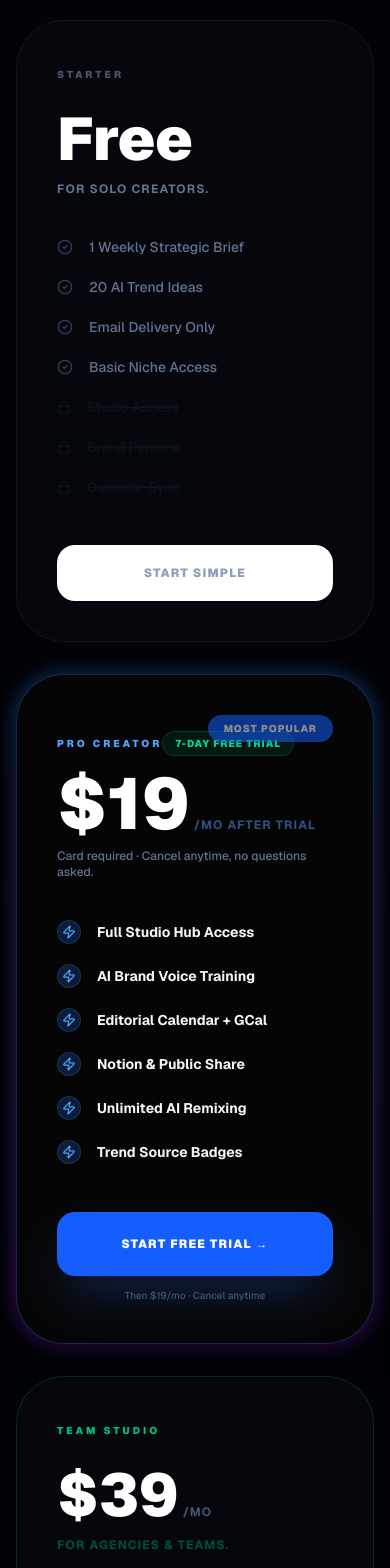
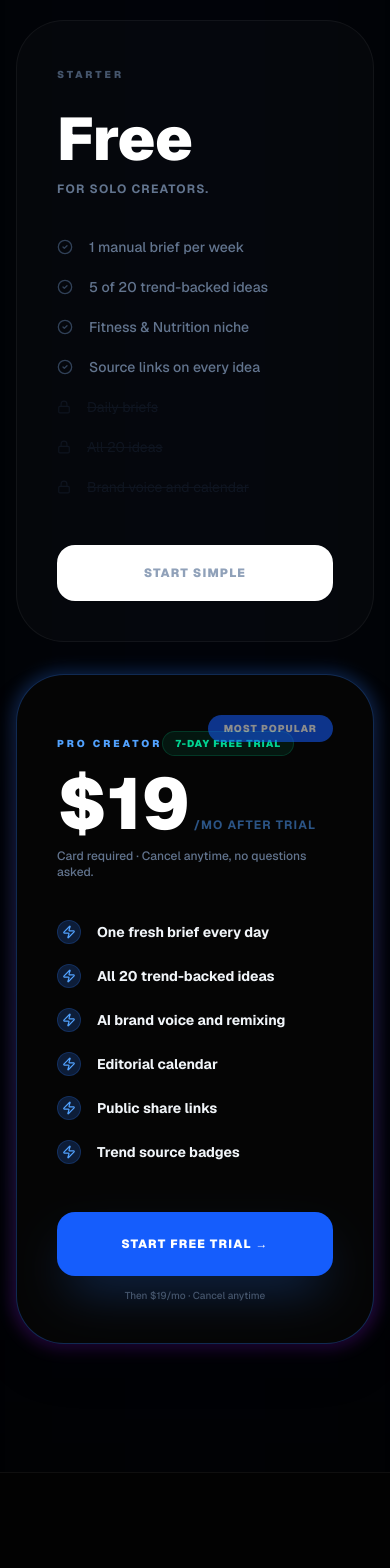
Before and after one commit to Wawen22/repsbriefAI, a Next.js app: page / in a window 390 px wide. Shown: the part 8339-9907 px from the top of the page. Built offline with nearby package versions, Linux system fonts and the light colour scheme.

Commit message:
fix: make public conversion promises accurate

```diff
--- a/src/app/api/email/waitlist/route.ts
+++ b/src/app/api/email/waitlist/route.ts
@@ -19,14 +19,23 @@ export async function POST(req: Request) {
       .upsert({ email: email.trim().toLowerCase(), source: 'hero' }, { onConflict: 'email', ignoreDuplicates: true })
     if (databaseError) throw databaseError
 
+    const from = process.env.RESEND_FROM_EMAIL
+    if (!from) {
+      console.warn('[Waitlist] Lead saved but RESEND_FROM_EMAIL is not configured')
+      return NextResponse.json({ success: true, emailDelivery: false })
+    }
+
     const { error: emailError } = await resend.emails.send({
-      from: 'RepsBrief <onboarding@resend.dev>',
+      from,
       to: [email.trim().toLowerCase()],
       subject: 'Create your RepsBrief account',
       html: '<p>Create your account at <a href="https://repsbrief.com/signup">repsbrief.com/signup</a>.</p>',
     })
-    if (emailError) throw emailError
-    return NextResponse.json({ success: true })
+    if (emailError) {
+      console.error('[Waitlist] Lead saved but invitation could not be sent:', emailError)
+    }
+
+    return NextResponse.json({ success: true, emailDelivery: !emailError })
   } catch (err) {
     console.error('[Waitlist] Error:', err)
     return NextResponse.json({ error: 'Failed' }, { status: 500 })
--- a/src/app/api/stripe/webhook/route.ts
+++ b/src/app/api/stripe/webhook/route.ts
@@ -104,6 +104,10 @@ async function rewardReferrer(subscription: Stripe.Subscription) {
       amount: -1900, // -$19.00 in cents
       currency: 'usd',
       description: `Referral reward — your invite converted to Pro`,
+    }, {
+      // Stripe guarantees that a retry of the same subscription conversion
+      // cannot create a second customer credit.
+      idempotencyKey: `referral-reward-${subscription.id}`,
     })
 
     console.log(`[Referral] Applied $19 credit to referrer ${referrer.id} (stripe: ${referrer.stripe_customer_id})`)
--- a/src/app/s/[id]/page.tsx
+++ b/src/app/s/[id]/page.tsx
@@ -151,10 +151,10 @@ export default async function SharedStrategyPage({
           <div className="rounded-3xl border border-blue-500/20 bg-gradient-to-b from-blue-500/[0.08] to-transparent p-7 space-y-5 text-center">
             <div className="space-y-1.5">
               <p className="text-white font-black text-lg tracking-tight">
-                Get 20 strategies like this — every week
+                Get source-backed strategies for your next post
               </p>
               <p className="text-slate-400 text-sm font-light">
-                AI-curated from Reddit, YouTube &amp; Google Trends. Free forever.
+                Start with one manual brief per week, then unlock daily briefs with Pro.
               </p>
             </div>
 
@@ -162,7 +162,7 @@ export default async function SharedStrategyPage({
               href="/signup"
               className="flex items-center justify-center gap-2 w-full h-13 py-4 rounded-2xl bg-blue-600 hover:bg-blue-500 text-white text-xs font-black uppercase tracking-widest shadow-2xl shadow-blue-500/25 transition-all hover:scale-[1.02] group"
             >
-              Start Free — Get My Brief
+              Start Free — Create My Brief
               <ArrowRight className="w-4 h-4 group-hover:translate-x-0.5 transition-transform" />
             </Link>
 
--- a/src/components/landing/HeroSection.tsx
+++ b/src/components/landing/HeroSection.tsx
@@ -28,7 +28,7 @@ function EmailCaptureForm() {
     return (
       <div className="flex items-center justify-center gap-3 px-6 py-4 rounded-2xl bg-emerald-500/10 border border-emerald-500/20 text-emerald-400 font-bold text-sm max-w-lg mx-auto">
         <CheckCircle2 className="w-5 h-5 shrink-0" />
-        Check your inbox for the invitation to create your account.
+        You’re on the list. Create your account now to start your first brief.
       </div>
     )
   }
--- a/src/components/landing/PricingNexus.tsx
+++ b/src/components/landing/PricingNexus.tsx
@@ -2,7 +2,7 @@
 
 import { Button } from "@/components/ui/button"
 import { Badge } from "@/components/ui/badge"
-import { CheckCircle2, ShieldCheck, Lock, Zap } from "lucide-react"
+import { CheckCircle2, Lock, Zap } from "lucide-react"
 import Link from "next/link"
 
 export function PricingNexus() {
@@ -16,10 +16,10 @@ export function PricingNexus() {
             Investment in Growth
           </Badge>
           <h2 className="text-5xl md:text-7xl font-black tracking-tighter text-white uppercase">Pick Your Power.</h2>
-          <p className="text-slate-400 max-w-xl mx-auto text-xl font-light">Join the top 1% of content studios scaling with data.</p>
+          <p className="text-slate-400 max-w-xl mx-auto text-xl font-light">Start with verified fitness signals, then unlock a daily strategic workflow.</p>
         </div>
 
-        <div className="grid md:grid-cols-3 gap-8 max-w-7xl mx-auto items-stretch">
+        <div className="grid md:grid-cols-2 gap-8 max-w-5xl mx-auto items-stretch">
 
           {/* Starter Plan */}
           <div className="bg-white/[0.02] border border-white/5 rounded-[3rem] p-10 lg:p-12 flex flex-col group hover:border-white/10 transition-all">
@@ -32,16 +32,16 @@ export function PricingNexus() {
             </div>
             <div className="space-y-5 mb-12 flex-1">
               {[
-                '1 Weekly Strategic Brief',
-                '20 AI Trend Ideas',
-                'Email Delivery Only',
-                'Basic Niche Access'
+                '1 manual brief per week',
+                '5 of 20 trend-backed ideas',
+                'Fitness & Nutrition niche',
+                'Source links on every idea'
               ].map((f, i) => (
                 <div key={i} className="flex gap-4 text-sm text-slate-500 items-center font-medium">
                   <CheckCircle2 className="w-4 h-4 text-slate-700 shrink-0" /> {f}
                 </div>
               ))}
-              {['Studio Access', 'Brand Persona', 'Calendar Sync'].map((f, i) => (
+              {['Daily briefs', 'All 20 ideas', 'Brand voice and calendar'].map((f, i) => (
                 <div key={i} className="flex gap-4 text-sm text-slate-800 items-center line-through opacity-40">
                   <Lock className="w-3.5 h-3.5 text-slate-800 shrink-0" /> {f}
                 </div>
@@ -74,12 +74,12 @@ export function PricingNexus() {
               </div>
               <div className="space-y-5 mb-12 flex-1">
                 {[
-                  'Full Studio Hub Access',
-                  'AI Brand Voice Training',
-                  'Editorial Calendar + GCal',
-                  'Notion & Public Share',
-                  'Unlimited AI Remixing',
-                  'Trend Source Badges'
+                  'One fresh brief every day',
+                  'All 20 trend-backed ideas',
+                  'AI brand voice and remixing',
+                  'Editorial calendar',
+                  'Public share links',
+                  'Trend source badges'
                 ].map((f, i) => (
                   <div key={i} className="flex gap-4 text-sm text-slate-100 items-center font-bold">
                     <div className="w-6 h-6 rounded-full bg-blue-500/20 flex items-center justify-center shrink-0 border border-blue-500/20">
@@ -96,39 +96,6 @@ export function PricingNexus() {
             </div>
           </div>
 
-          {/* Team Plan */}
-          <div className="bg-white/[0.02] border border-emerald-500/20 rounded-[3rem] p-10 lg:p-12 flex flex-col group hover:border-emerald-500/40 transition-all">
-            <div className="mb-10">
-              <span className="text-[10px] font-black text-emerald-500 uppercase tracking-[0.3em]">Team Studio</span>
-              <div className="mt-6 flex items-baseline gap-1">
-                <span className="text-6xl font-black text-white">$39</span>
-                <span className="text-slate-600 font-bold uppercase text-xs tracking-widest">/mo</span>
-              </div>
-              <p className="text-xs text-emerald-500/40 mt-3 font-bold uppercase tracking-widest">For Agencies & Teams.</p>
-            </div>
-            <div className="space-y-5 mb-12 flex-1">
-              {[
-                'Everything in Pro',
-                'Up to 5 Team Members',
-                'Approval Workflows',
-                'Shared Workspace Voice',
-                'Agency White-Labeling',
-                'Multi-Niche Support (3)',
-                'Priority AI Generation'
-              ].map((f, i) => (
-                <div key={i} className="flex gap-4 text-sm text-slate-300 items-center font-semibold">
-                  <div className="w-6 h-6 rounded-full bg-emerald-500/10 flex items-center justify-center shrink-0 border border-emerald-500/10">
-                     <ShieldCheck className="w-4 h-4 text-emerald-500" />
-                  </div>
-                  {f}
-                </div>
-              ))}
-            </div>
-            <Button className="w-full rounded-2xl bg-emerald-600 hover:bg-emerald-500 text-white text-xs font-black uppercase tracking-widest h-14 shadow-2xl shadow-emerald-500/20 transition-all" asChild>
-              <Link href="/signup">Scale My Team</Link>
-            </Button>
-          </div>
-
         </div>
       </div>
     </section>
```
Also changed, not shown: src/app/layout.tsx (+3 -4 lines).
